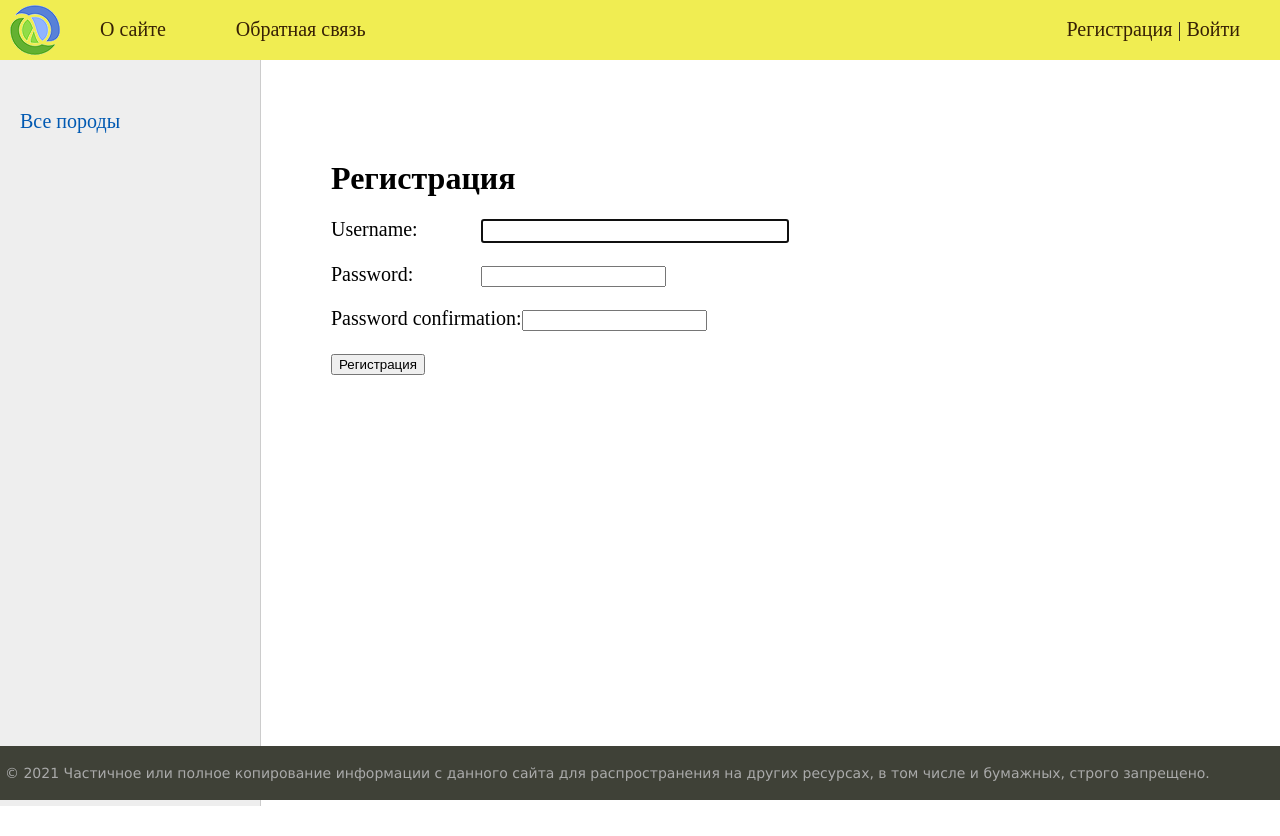
After one commit to yulia-illiriya/cat-page-django-exemple, a Django app: page /register/ in a window 1280 px wide. The commit adds this page. Run offline with Django 4.2, Linux system fonts and the light colour scheme; data that the repository does not hold is empty.

Commit message:
add registration

```diff
--- a/app1/forms.py
+++ b/app1/forms.py
@@ -1,6 +1,8 @@
 from django import forms
 from .models import *
 from django.core.exceptions import ValidationError
+from django.contrib.auth.forms import UserCreationForm
+from django.contrib.auth.models import User
 
 class AddCatForm(forms.ModelForm):
     def __init__(self, *args, **kwargs):
@@ -18,3 +20,17 @@ class AddCatForm(forms.ModelForm):
             raise ValidationError('Длина превышает 200 символов')
 
         return name
+
+class RegisterUserForm(UserCreationForm):
+    username = forms.CharField(label='Логин', widget=forms.TextInput(attrs={'class': 'form-input'})),
+    password1 = forms.CharField(label='Пароль', widget=forms.PasswordInput(attrs={'class': 'form-input'})),
+    password2 = forms.CharField(label='Повторите пароль', widget=forms.PasswordInput(attrs={'class': 'form-input'})),
+
+    class Meta:
+        model = User
+        fields = ('username', 'password1', 'password2')
+        widgets = {
+            'username': forms.TextInput(attrs={'class': 'form-input'}),
+            'password1': forms.PasswordInput(attrs={'class': 'form-input'}),
+            'password2': forms.PasswordInput(attrs={'class': 'form-input'}),
+        }
--- a/app1/templates/app1/base.html
+++ b/app1/templates/app1/base.html
@@ -18,12 +18,11 @@
 			<ul id="mainmenu" class="mainmenu">
 			<li class="logo"><a href="{% url 'home' %}"><div class="logo"></div></a></li>
 {% for m in menu %}
-    {% if not forloop.last %}
+
         <li><a href="{% url m.url_name %}">{{m.title}}</a></li>
-    {% else %}
-        <li class="last"><a href="{% url m.url_name %}">{{m.title}}</a></li>
-    {% endif %}
 {% endfor %}
+			<li class="last"><a href="{% url 'register' %}">Регистрация</a> | <a href="{% url 'login' %}">Войти</a><li>
+
 			</ul>
 			<div class="clear"></div>
 		</div>
--- /dev/null
+++ b/app1/templates/app1/register.html
@@ -0,0 +1,16 @@
+{% extends 'app1/base.html' %}
+
+{% block content %}
+
+<h1>{{title}}</h1>
+
+<form method="post">
+    {% csrf_token %}
+    {% for f in form %}
+    <p><label class="form-label" for="{{ f.id_for_label }}">{{ f.label }}: </label>{{ f }}</p>
+    <div class="form-error">{{ f.errors }}</div>
+    {% endfor %}
+    <button type="submit">Регистрация</button>
+</form>
+
+{% endblock %}
--- a/app1/urls.py
+++ b/app1/urls.py
@@ -8,6 +8,7 @@ urlpatterns = [
     path('addpage/', AddCat.as_view(), name='add_cat'),
     path('contact/', contact, name='contact'),
     path('login/', login, name='login'),
+    path('register/', RegisterUser.as_view(), name='register'),
     path('cats/<slug:cat_slug>/', ShowCat.as_view(), name='cat'),
     path('breed/<slug:breed_slug>/', BreedCategory.as_view(), name='breed')
 ]
--- a/app1/utils.py
+++ b/app1/utils.py
@@ -4,7 +4,6 @@ menu = [
     {'title': "О сайте", 'url_name': 'about'},
     {'title': "Добавить котика", 'url_name': 'add_cat'},
     {'title': "Обратная связь", 'url_name': 'contact'},
-    {'title': "Войти", 'url_name': 'login'}
     ]
 
 class DataMixin:
--- a/app1/views.py
+++ b/app1/views.py
@@ -7,7 +7,7 @@ from django.views.generic import ListView, DetailView, CreateView
 from django.contrib.auth.mixins import LoginRequiredMixin
 
 from .models import Breed, Cat, Article
-from .forms import AddCatForm
+from .forms import AddCatForm, RegisterUserForm
 from .utils import *
 
 class CatHome(DataMixin, ListView):
@@ -51,6 +51,9 @@ def contact(request):
 def login(request):
     return HttpResponse("Авторизация")
 
+def register(request):
+    return HttpResponse("Register")
+
 
 class BreedCategory(DataMixin, ListView):
     model = Cat
@@ -75,3 +78,13 @@ class ShowCat(DataMixin, DetailView):
         context = super().get_context_data(**kwargs)
         c_def = self.get_user_context(title=context['cat'])
         return dict(list(context.items()) + list(c_def.items()))
+
+class RegisterUser(DataMixin, CreateView):
+    form_class = RegisterUserForm
+    template_name = 'app1/register.html'
+    success_url = reverse_lazy('login')
+
+    def get_context_data(self, **kwargs: Any) -> Dict[str, Any]:
+        context = super().get_context_data(**kwargs)
+        c_def = self.get_user_context(title="Регистрация")
+        return context | c_def
```
